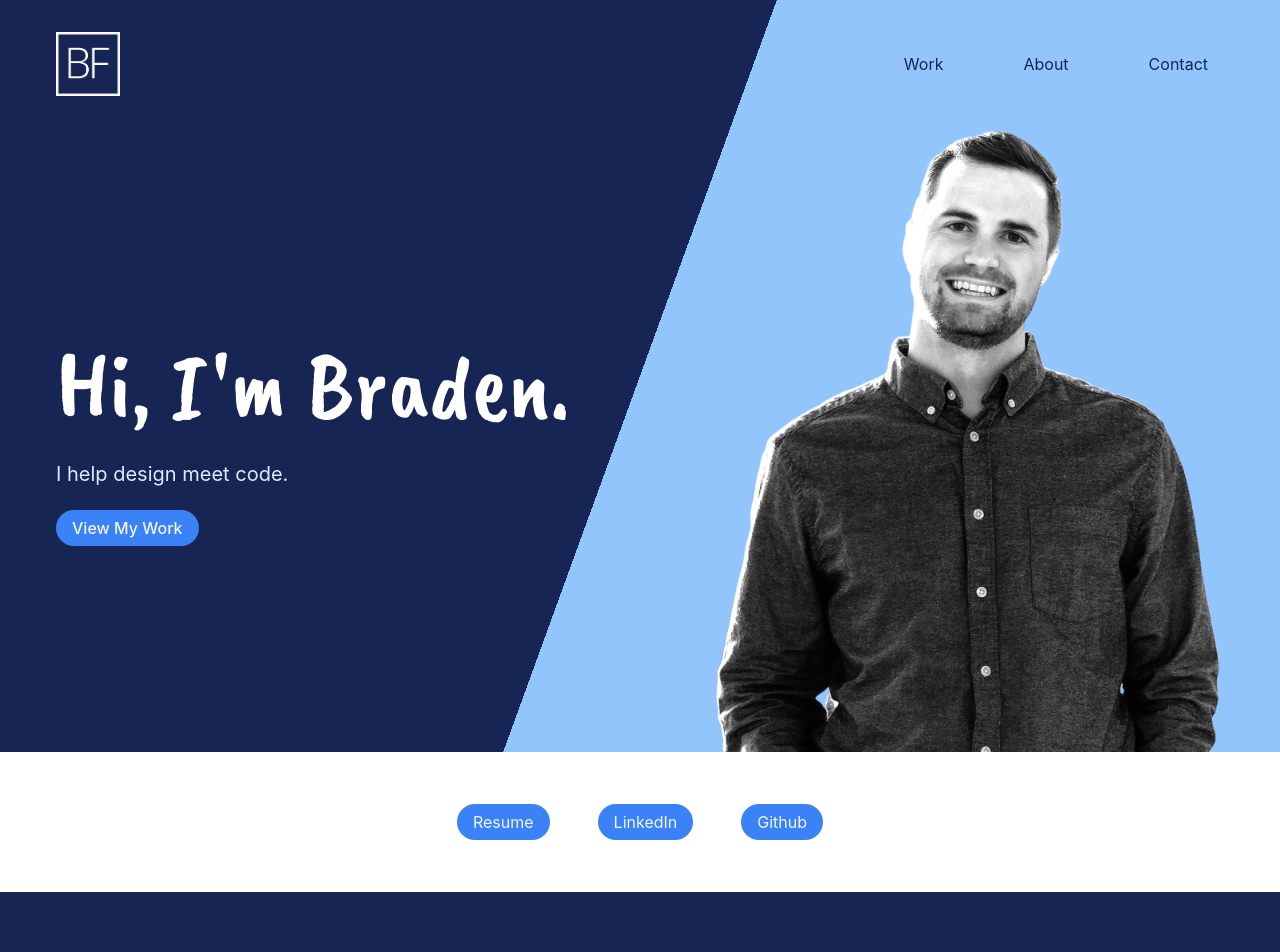
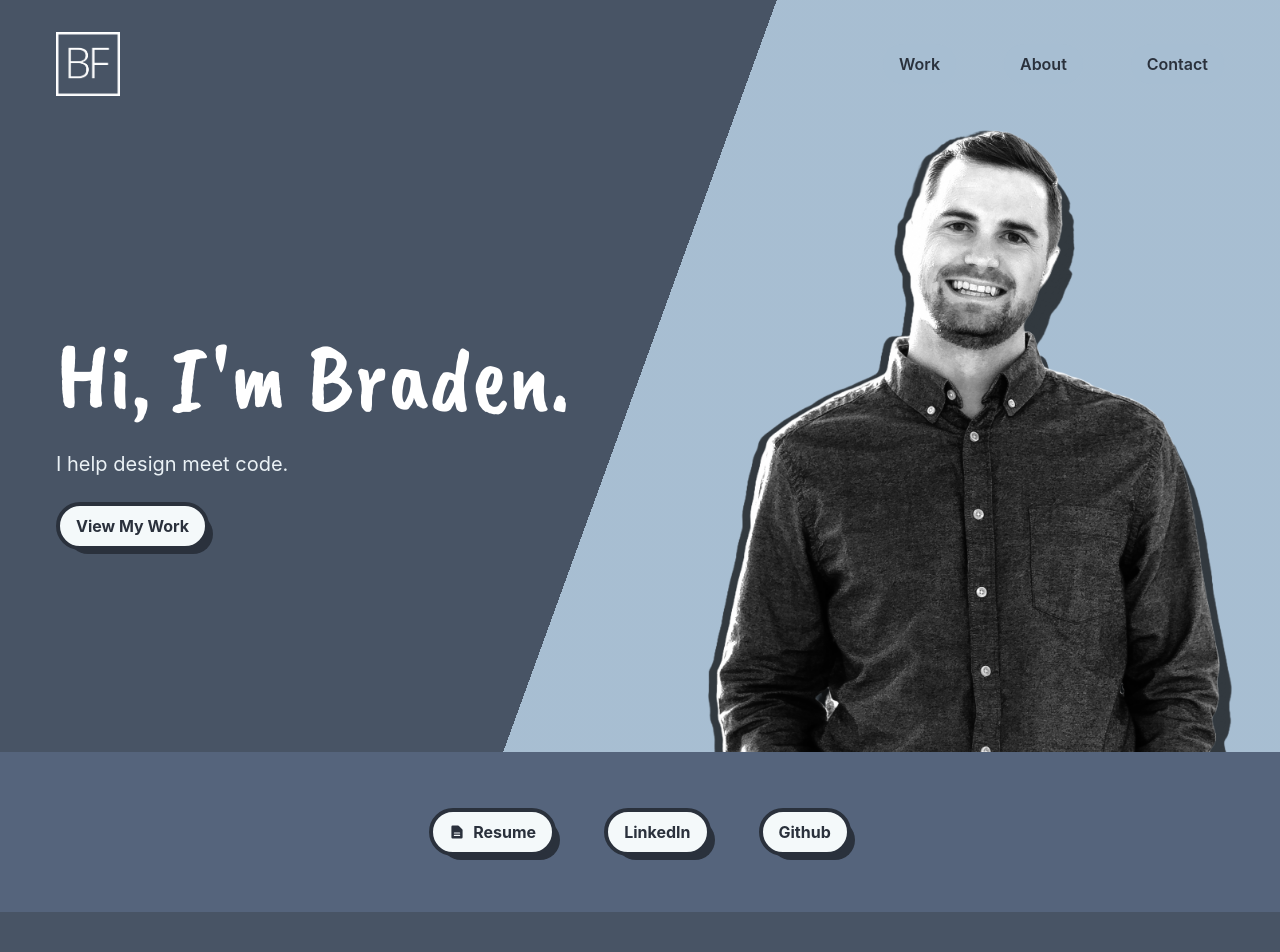
Before and after one commit to bradenfrazer/portfolio, a React (Vite) app: page / in a window 1280 px wide. Shown: the top 952 px of the page. Built offline with nearby package versions, Linux system fonts and the light colour scheme.

Commit message:
big update - color scheme, buttons, hero image

```diff
--- a/index.html
+++ b/index.html
@@ -11,7 +11,7 @@
     <title>Braden Frazer | Portfolio</title>
   </head>
   <body>
-    <div id="root" class="bg-blue-950"></div>
+    <div id="root" class="bg-primary-900"></div>
     <script type="module" src="/src/main.tsx"></script>
   </body>
 </html>
--- a/src/components/About.tsx
+++ b/src/components/About.tsx
@@ -3,7 +3,7 @@ import photo from "../assets/about.jpg";
 
 export const About = () => {
   return (
-    <Section title="About" variant="light">
+    <Section title="About" variant="mid">
       <div className="md:order-2">
         <img
           className="mx-auto w-48 max-w-xs rounded-full md:w-auto"
--- a/src/components/Contact.tsx
+++ b/src/components/Contact.tsx
@@ -2,7 +2,7 @@ import { Section } from "./Section";
 
 export const Contact = () => {
   return (
-    <Section title="Contact" variant="white">
+    <Section title="Contact" variant="light">
       <form name="contact-form" method="POST" data-netlify="true">
         <div data-for="name">
           <label htmlFor="name">Name</label>
--- a/src/components/Footer.tsx
+++ b/src/components/Footer.tsx
@@ -3,7 +3,9 @@ import { Section } from "./Section";
 export const Footer = () => {
   return (
     <Section>
-      <p>© 2016-2023 Braden Frazer. All rights reserved.</p>
+      <p className="text-xs sm:text-sm md:text-base">
+        © 2016-2023 Braden Frazer. All rights reserved.
+      </p>
     </Section>
   );
 };
--- a/src/components/Hero.tsx
+++ b/src/components/Hero.tsx
@@ -12,15 +12,23 @@ export const Hero = (props: HeroProps) => {
         <h1 className="mb-4 sm:text-5xl md:text-6xl lg:text-7xl xl:text-8xl">
           Hi, I'm Braden.
         </h1>
-        <p className="lead">I help design meet code.</p>
+        <p className="lead text-base sm:text-xl">I help design meet code.</p>
         <Button href="#work">View My Work</Button>
       </div>
       <div className="flex w-full justify-end">
-        <div className="not-prose -mt-32 w-1/2 max-w-xs sm:w-auto md:m-0 md:max-w-lg">
+        <div className="not-prose relative -mt-32 w-1/2 max-w-xs sm:w-auto md:m-0 md:max-w-lg">
           <picture>
             <source media="(min-width: 768px)" srcSet={headshot} />
             <img src={headshot} alt="Braden Frazer logo" />
           </picture>
+          <img
+            className="absolute top-0 z-[-1] ml-3 mt-6 opacity-70 brightness-0"
+            src={headshot}
+          />
+          <img
+            className="absolute top-0 z-[-1] -ml-2 opacity-70 brightness-0"
+            src={headshot}
+          />
         </div>
       </div>
     </Section>
--- a/src/components/Links.tsx
+++ b/src/components/Links.tsx
@@ -1,12 +1,18 @@
+import { DocumentTextIcon } from "@heroicons/react/20/solid";
 import { Section } from "./Section";
 import { Button } from "./ui/Button";
 
 export const Links = () => {
   return (
-    <Section variant="white">
-      <ul className="not-prose mx-auto flex justify-center gap-12">
+    <Section variant="mid">
+      <ul className="not-prose mx-auto flex flex-col items-center justify-center gap-6 sm:flex-row sm:gap-12">
         <li>
-          <Button href="https://resume.bradenfrazer.com/">Resume</Button>
+          <Button href="https://resume.bradenfrazer.com/">
+            <span>
+              <DocumentTextIcon className="w-4" />
+            </span>
+            <span>Resume</span>
+          </Button>
         </li>
         <li>
           <Button href="https://www.linkedin.com/in/bradenfrazer">
--- a/src/components/Nav.tsx
+++ b/src/components/Nav.tsx
@@ -15,7 +15,7 @@ const NavItem = (props: NavItemProps) => {
   return (
     <li className="m-0 text-center">
       <a
-        className="block w-full px-4 py-2 text-blue-950 transition hover:bg-blue-500 md:rounded-full md:bg-blue-300 md:hover:bg-blue-50/25"
+        className="hover:bg-primary-800 md:bg-primary-400 md:hover:bg-primary-50/25 text-primary-50 md:text-primary-950 block w-full px-4 py-3 font-semibold transition md:rounded-full md:py-2"
         href={href}
       >
         {children}
@@ -38,19 +38,19 @@ export const Nav = () => {
         </a>
         <div className="flex items-center">
           <button
-            className="-mr-4 block rounded-full p-4 hover:bg-blue-50/25 md:hidden"
+            className="hover:bg-primary-50/25 -mr-4 block rounded-full p-4 md:hidden"
             onClick={() => {
               setIsNavExpanded(!isNavExpanded);
             }}
           >
-            {isNavExpanded && <XMarkIcon className="w-6 text-blue-950" />}
+            {isNavExpanded && <XMarkIcon className="text-primary-950 w-6" />}
             {!isNavExpanded && (
-              <Bars3BottomRightIcon className="w-6 text-blue-950" />
+              <Bars3BottomRightIcon className="text-primary-950 w-6" />
             )}
           </button>
           <ul
             className={cx(
-              "absolute left-0 top-24 w-full flex-col divide-y divide-blue-500 bg-blue-400 text-blue-950 md:relative md:top-0 md:flex md:flex-row md:gap-12 md:divide-y-0 md:bg-transparent",
+              "bg-primary-950 md:text-primary-950 divide-primary-900 text-primary-50 absolute left-0 top-24 ml-5 w-[calc(100%-40px)] flex-col divide-y rounded-lg md:relative md:top-0 md:flex md:flex-row md:gap-12 md:divide-y-0 md:bg-transparent",
               isNavExpanded ? "flex" : "hidden",
             )}
           >
--- a/src/components/Section.tsx
+++ b/src/components/Section.tsx
@@ -1,14 +1,14 @@
 import { cva, cx, type VariantProps } from "class-variance-authority";
 import { Container } from "./ui/Container";
 
-const sectionClasses = cva(["group w-full px-5 py-8 md:p-14"], {
+const sectionClasses = cva(["group relative z-[1] w-full px-5 py-8 md:p-14"], {
   variants: {
     variant: {
       dark: "text-light",
-      light: "bg-blue-300",
+      light: "bg-primary-400",
       hybrid:
-        "text-light bg-[linear-gradient(110deg,var(--tw-gradient-stops))] from-transparent from-65% to-blue-300 to-65% sm:from-50% sm:to-50%",
-      white: "bg-white",
+        "text-light bg-[linear-gradient(110deg,var(--tw-gradient-stops))] from-transparent from-65% to-primary-400 to-65% sm:from-50% sm:to-50%",
+      mid: "text-light bg-primary-800",
     },
   },
   defaultVariants: {
--- a/src/components/ui/Button.tsx
+++ b/src/components/ui/Button.tsx
@@ -1,15 +1,23 @@
 import { cva, cx, type VariantProps } from "class-variance-authority";
 
-const buttonClasses = cva(["px-4 py-2 rounded-full border-0 no-underline "], {
-  variants: {
-    variant: {
-      primary: "bg-blue-500 text-blue-50",
+const buttonClasses = cva(
+  [
+    "px-4 py-2 rounded-full no-underline inline-flex gap-2 items-center relative border-4 border-primary-950 bg-primary-50 text-sm sm:text-base font-bold text-primary-950 transition duration-100 hover:bg-primary-400 hover:text-gray-900 after:absolute after:top-0 after:left-0 after:content-[''] after:mt-2 after:ml-2 after:h-full after:w-full after:rounded-full after:bg-primary-950 after:z-[-1]",
+  ],
+  {
+    variants: {
+      variant: {
+        // primary: "bg-primary-400 text-primary-950",
+        primary:
+          "border-primary-950 bg-primary-50 text-primary-950 hover:bg-primary-400 hover:text-gray-900",
+        ghost: "text-primary-50 bg-primary-50/10",
+      },
+    },
+    defaultVariants: {
+      variant: "primary",
     },
   },
-  defaultVariants: {
-    variant: "primary",
-  },
-});
+);
 
 interface ButtonProps extends VariantProps<typeof buttonClasses> {
   className?: string;
--- a/tailwind.config.js
+++ b/tailwind.config.js
@@ -3,6 +3,21 @@ export default {
   content: ["./index.html", "./src/**/*.{js,ts,jsx,tsx}"],
   theme: {
     extend: {
+      colors: {
+        primary: {
+          50: "hsl(197, 41%, 97%)",
+          100: "hsl(202, 35%, 94%)",
+          200: "hsl(202, 33%, 89%)",
+          300: "hsl(203, 33%, 82%)",
+          400: "hsl(208, 32%, 74%)",
+          500: "hsl(211, 31%, 67%)",
+          600: "hsl(217, 27%, 59%)",
+          700: "hsl(218, 21%, 54%)",
+          800: "hsl(217, 19%, 41%)",
+          900: "hsl(215, 17%, 34%)",
+          950: "hsl(217, 18%, 20%)",
+        },
+      },
       typography: ({ theme }) => ({
         DEFAULT: {
           css: {
@@ -10,14 +25,14 @@ export default {
               fontFamily: "'Caveat Brush', sans-serif",
             },
             p: {
-              color: theme("colors.blue.950"),
+              color: theme("colors.primary.950"),
             },
           },
         },
         invert: {
           css: {
             p: {
-              color: theme("colors.blue.100"),
+              color: theme("colors.primary.100"),
             },
           },
         },
```
